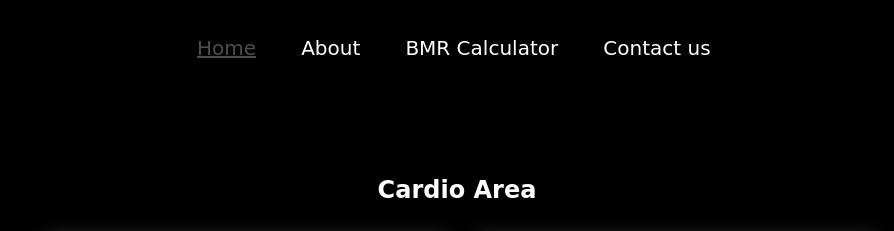
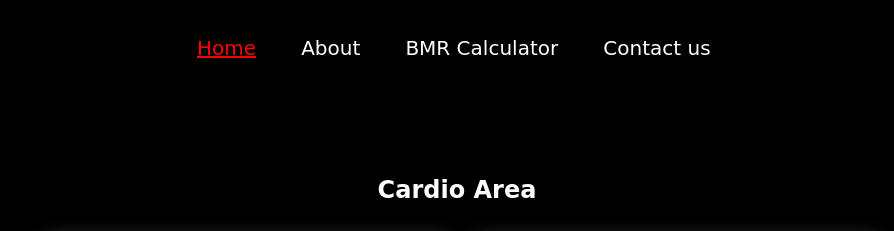
Before and after one commit to samipevekar/samisfitness.com, a plain HTML site: page index.html in a window 1280 px wide. Shown: the top 231 px of the page, 183-1077 px from the left. Drawn offline with Linux system fonts and the light colour scheme; a web font is replaced by a local one.

Commit message:
colour is red

```diff
--- a/index.html
+++ b/index.html
@@ -16,7 +16,6 @@
         padding: 0px;
         background-color: black;
         font-family: 'Baloo Bhaina 2', cursive;
-
 
 
 
@@ -101,7 +100,7 @@
     .navbar li a:hover,
     .navbar li a.active {
         text-decoration: underline;
-        color: rgb(79, 78, 78);
+        color: rgb(255, 0, 0);
     }
     .section{
         color: white;
```
